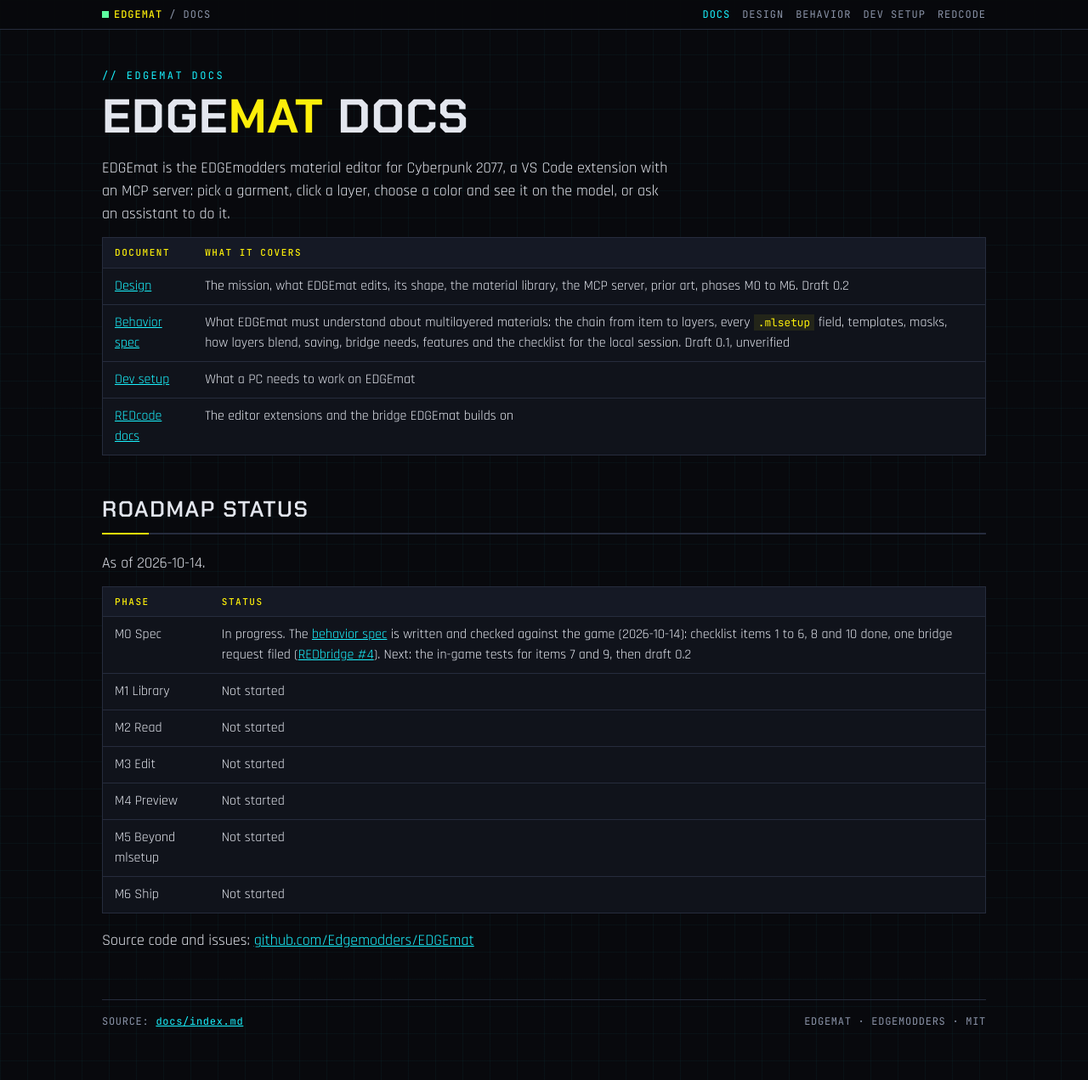
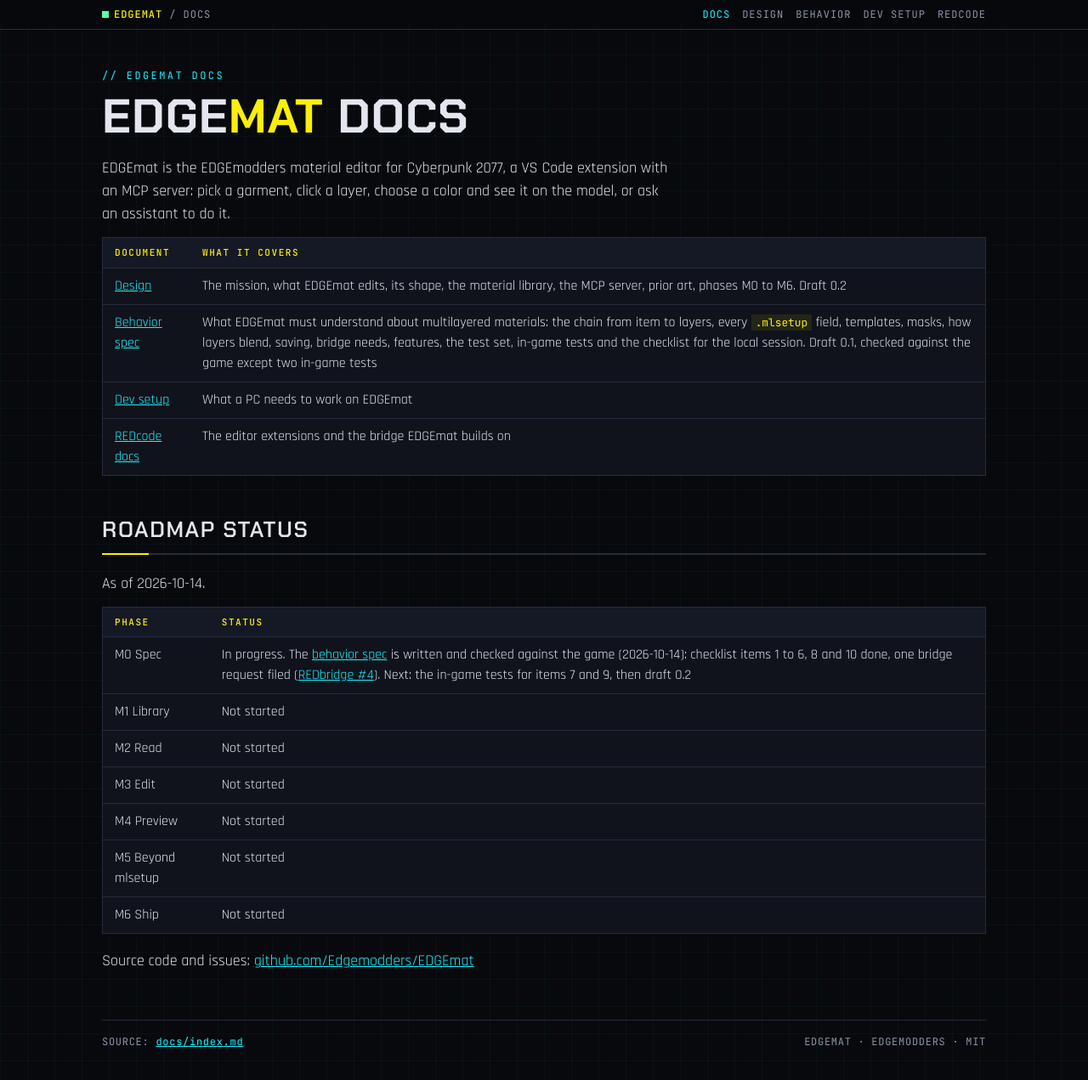
Before and after one commit to Edgemodders/EDGEmat, a Jekyll site: the page built from docs/index.md, in a window 1280 px wide and 1299 px high. Shown: the top 1271 px of the window at 85% size. Built offline with Jekyll 4.4.1, drawn with Linux system fonts in a browser that asks for light colours; our own code applies the rules of GitHub Pages for plain Markdown files.

Commit message:
Status: drop the stale unverified notes
Co-Authored-By: Claude Opus 5.5 <noreply@anthropic.com>

```diff
--- a/docs/index.md
+++ b/docs/index.md
@@ -5,7 +5,7 @@ EDGEmat is the EDGEmodders material editor for Cyberpunk 2077, a VS Code extensi
 | Document | What it covers |
 |---|---|
 | [Design](design.html) | The mission, what EDGEmat edits, its shape, the material library, the MCP server, prior art, phases M0 to M6. Draft 0.2 |
-| [Behavior spec](design/behavior.html) | What EDGEmat must understand about multilayered materials: the chain from item to layers, every `.mlsetup` field, templates, masks, how layers blend, saving, bridge needs, features and the checklist for the local session. Draft 0.1, unverified |
+| [Behavior spec](design/behavior.html) | What EDGEmat must understand about multilayered materials: the chain from item to layers, every `.mlsetup` field, templates, masks, how layers blend, saving, bridge needs, features, the test set, in-game tests and the checklist for the local session. Draft 0.1, checked against the game except two in-game tests |
 | [Dev setup](dev-setup.html) | What a PC needs to work on EDGEmat |
 | [REDcode docs](https://edgemodders.github.io/REDcode/) | The editor extensions and the bridge EDGEmat builds on |
 
```
Also changed, not shown: CLAUDE.md (+1 -1 lines).
